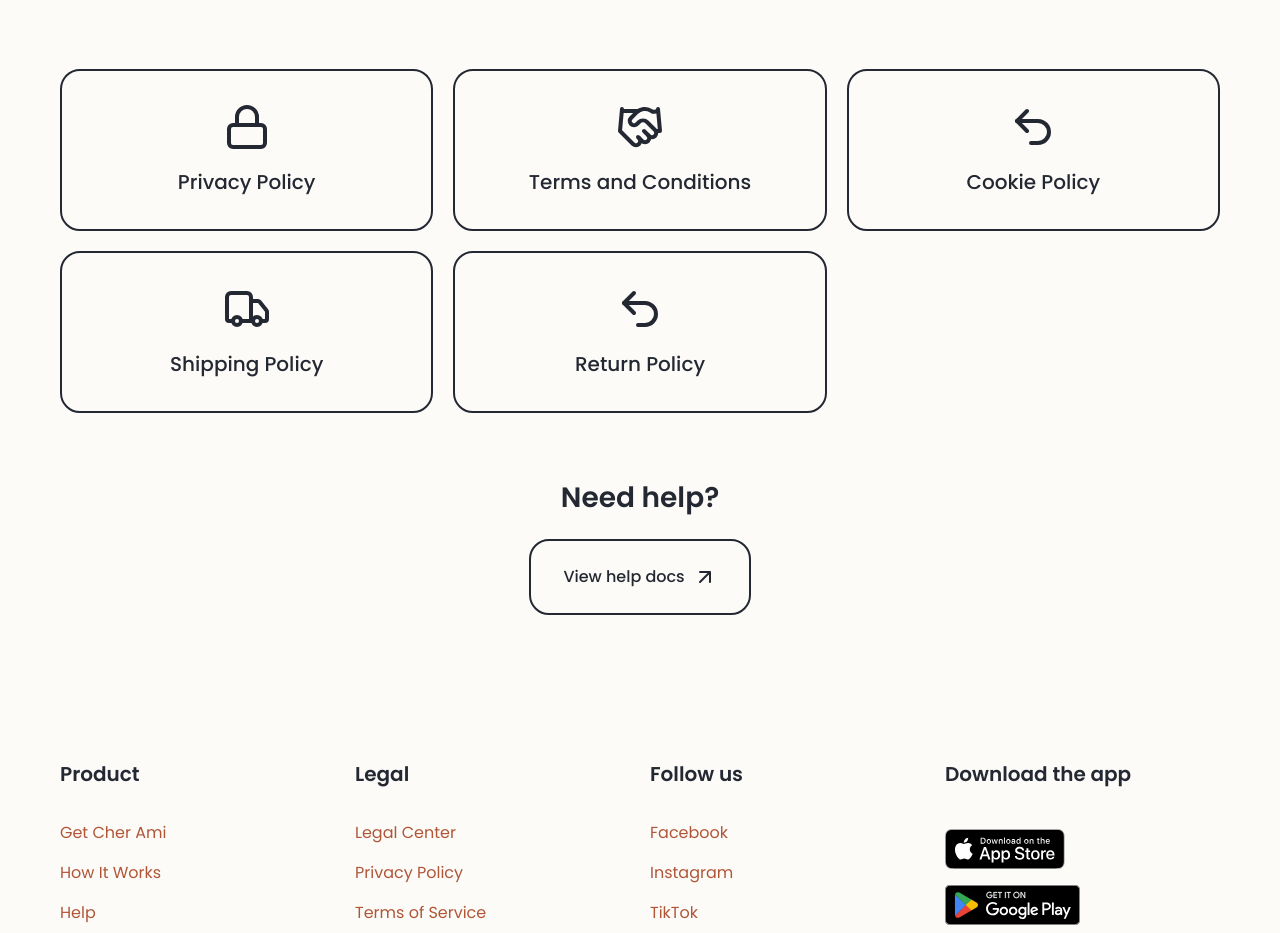
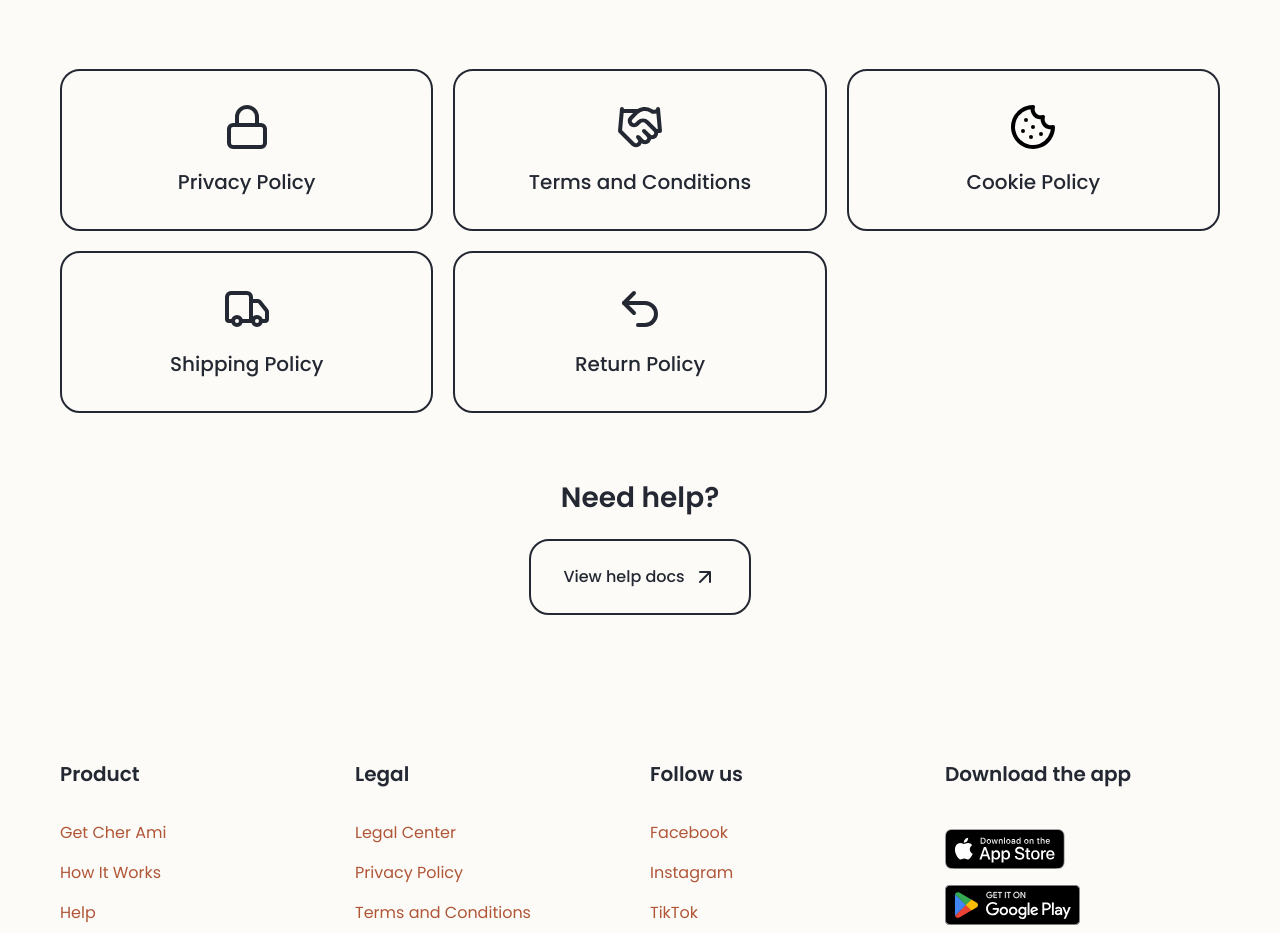
Before and after one commit to Jackalope523/cher-ami-website, a Next.js app: page /legal in a window 1280 px wide. Shown: the part 179-1112 px from the top of the page. Built offline with nearby package versions, Linux system fonts and the light colour scheme.

Commit message:
Update icon and footer

```diff
--- a/app/layout.tsx
+++ b/app/layout.tsx
@@ -106,7 +106,7 @@ export default function RootLayout({
                   Privacy Policy
                 </Link>
                 <Link href="/legal/terms" className="text-[#B05637] py-2">
-                  Terms of Service
+                  Terms and Conditions
                 </Link>
                 <Link href="#" className="text-[#B05637] py-2 termly-display-preferences">
                   Consent Preferences
--- a/app/legal/page.tsx
+++ b/app/legal/page.tsx
@@ -2,7 +2,7 @@ import Image from 'next/image';
 import Lock from '@/public/lock.svg';
 import Handshake from '@/public/handshake.svg';
 import Undo from '@/public/undo.svg';
-import Cookie from '@/public/undo.svg';
+import Cookie from '@/public/cookie.svg';
 import Shipping from '@/public/truck.svg';
 import Arrow from '@/public/arrow-up-right.svg';
 import Link from 'next/link';
@@ -39,7 +39,7 @@ export default function Legal() {
         />
         <LinkCard
           href="/legal/cookies"
-          imageSource={Undo}
+          imageSource={Cookie}
           alt={'cookie policy icon'}
           title={'Cookie Policy'}
         />
```
Also changed, not shown: public/cookie.svg (added).
